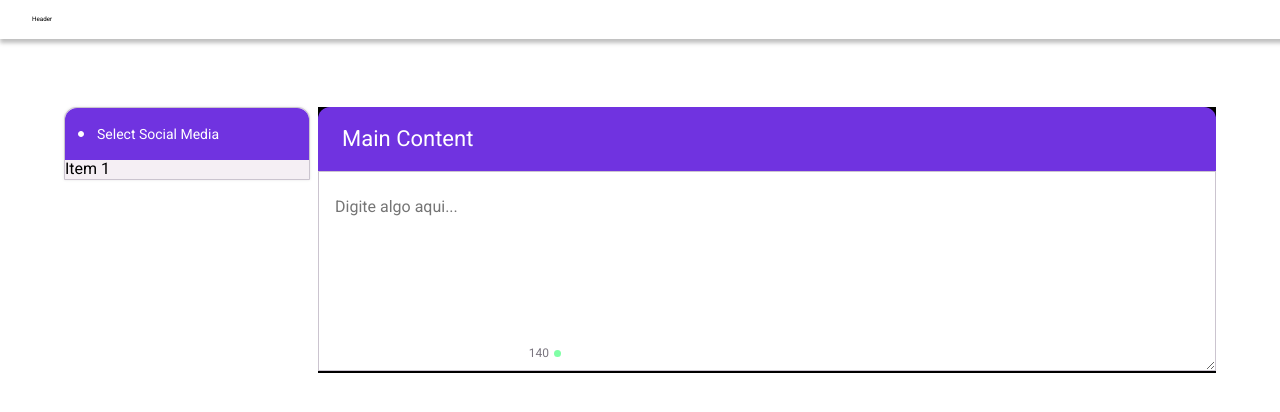
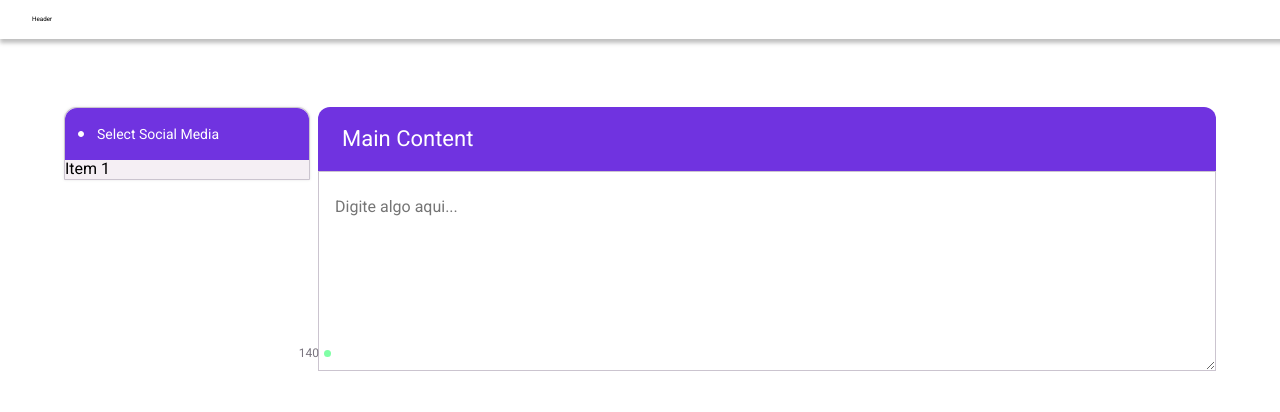
Before and after one commit to devhatt/octopost, a React (Create React App) app: page / in a window 1280 px wide. Shown: the top 412 px of the page. Built offline with nearby package versions, Linux system fonts and the light colour scheme; the HTML template or start-up script is replaced by a standard one.

Commit message:
feat: edit characterLimit position
feat #131

```diff
--- a/src/components/ComposerEditor/ComposerEditor.module.scss
+++ b/src/components/ComposerEditor/ComposerEditor.module.scss
@@ -15,7 +15,7 @@
   font-size: 1.2rem;
 
   position: absolute;
-  right: 65.5rem;
+  right: 88.5rem;
   bottom: 13px;
 }
 
--- a/src/pages/home/home.module.scss
+++ b/src/pages/home/home.module.scss
@@ -56,8 +56,6 @@
 .gridInput {
   display: flex;
   grid-area: input;
-
-  background-color: #000;
 }
 
 .gridTabs {
```
